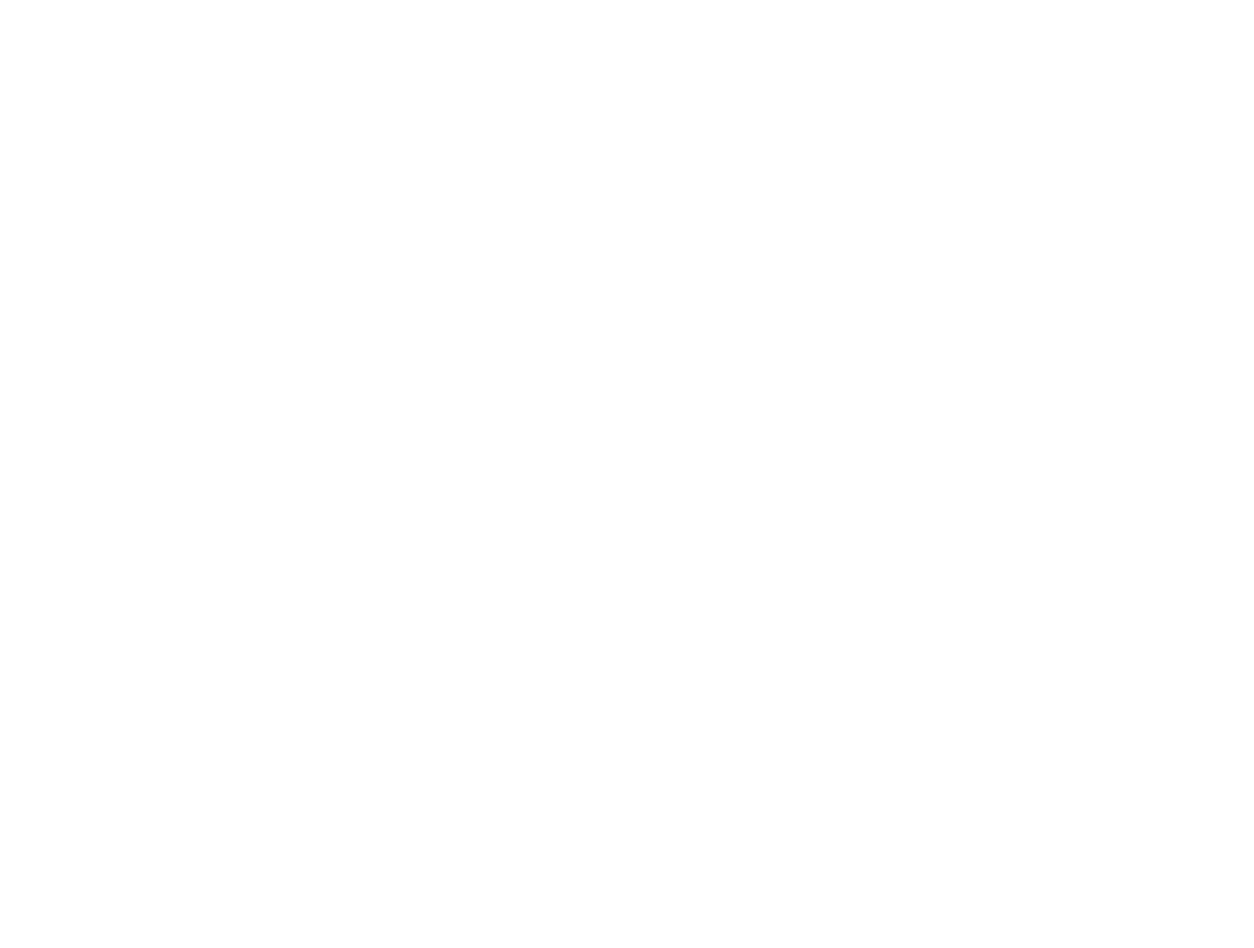
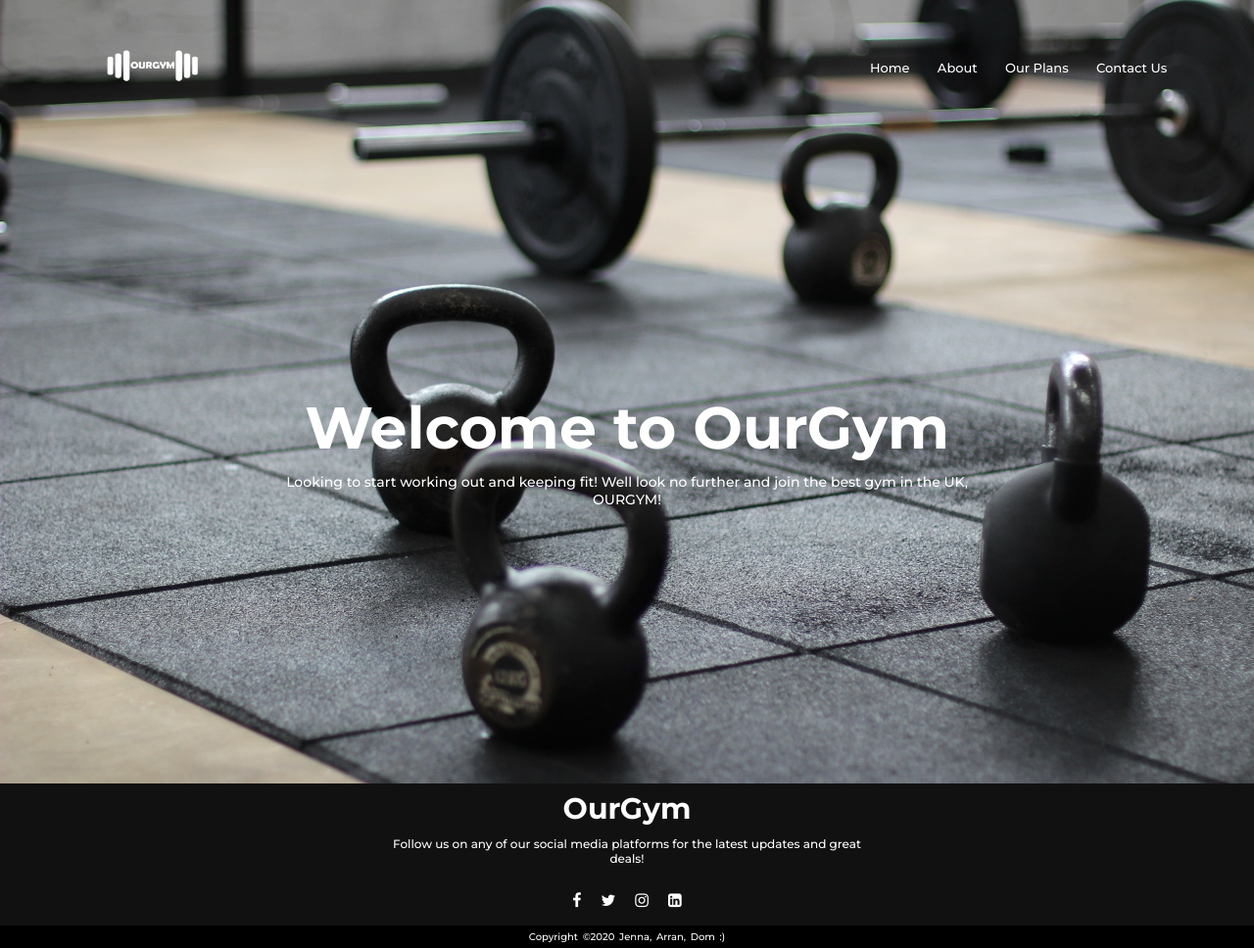
Before and after one commit to rgb20206/OurGymProject, a PHP site: page /php/index.php in a window 1280 px wide. Before the commit the page is empty. Shown: the whole page at 98% size. Before the commit the page ends 800 px from the top, so only its background shows below. Run offline with PHP 8.4, Linux system fonts and the light colour scheme.

Commit message:
updated index.php and style.css

```diff
--- a/src/main/php/constants/constants.php
+++ b/src/main/php/constants/constants.php
@@ -1 +1,8 @@
 <?php
+
+define('HOME', 'https://devweb2020.cis.strath.ac.uk/~rgb20206/OurGymProject/index.php');
+define('ABOUT', 'https://devweb2020.cis.strath.ac.uk/~rgb20206/OurGymProject/about.php');
+define('CONTACT', 'https://devweb2020.cis.strath.ac.uk/~rgb20206/OurGymProject/contact.php');
+define('PLANS', 'https://devweb2020.cis.strath.ac.uk/~rgb20206/OurGymProject/plans.php');
+define('FACILITIES', 'https://devweb2020.cis.strath.ac.uk/~rgb20206/OurGymProject/facilities.php');
+define('CLASSES', 'https://devweb2020.cis.strath.ac.uk/~rgb20206/OurGymProject/classes.php');
--- a/src/main/php/index.php
+++ b/src/main/php/index.php
@@ -9,8 +9,48 @@
     <meta name="viewport" content="width=device-width, initial-scale=1.0">
     <title>OurGym | Home</title>
     <link rel="stylesheet" href="../resources/css/style.css">
+    <link rel="preconnect" href="https://fonts.gstatic.com">
+    <link href="https://fonts.googleapis.com/css2?family=Montserrat:ital,wght@0,500;0,700;1,100;1,200;1,300;1,600&display=swap" rel="stylesheet">
+    <link rel="stylesheet" href="https://stackpath.bootstrapcdn.com/font-awesome/4.7.0/css/font-awesome.min.css">
 </head>
 <body>
+    <section class="main-header">
+        <nav>
+            <a href="index.php"><img src="../resources/media/dumbbell-logo-white.png"></a>
+            <div class="header-links">
+                <ul>
+                    <li><a href="<?php HOME ?>">Home</a></li>
+                    <li><a href="<?php ABOUT ?>">About</a></li>
+                    <li><a href="<?php PLANS ?>">Our Plans</a></li>
+                    <li><a href="<?php CONTACT ?>">Contact Us</a></li>
+                </ul>
+            </div>
+        </nav>
+
+        <div class="introduction">
+            <h1>Welcome to OurGym</h1>
+            <p>Looking to start working out and keeping fit! Well look no further and join the best gym in the UK,
+                <br>OURGYM!</p>
+        </div>
+    </section>
+
+    <!---- FOOTER ---->
+
+    <footer>
+        <div class="footer-text">
+            <h3>OurGym</h3>
+            <p>Follow us on any of our social media platforms for the latest updates and great deals!</p>
+            <ul class="socials">
+                <li><a href="#"><i class="fa fa-facebook"></i></a></li>
+                <li><a href="#"><i class="fa fa-twitter"></i></a></li>
+                <li><a href="#"><i class="fa fa-instagram"></i></a></li>
+                <li><a href="#"><i class="fa fa-linkedin-square"></i></a></li>
+            </ul>
+        </div>
+        <div class="copyright">
+            <p>copyright &copy;2020 Jenna, Arran, Dom :)</p>
+        </div>
+    </footer>
 
 </body>
 </html>
--- a/src/main/resources/css/style.css
+++ b/src/main/resources/css/style.css
@@ -1,4 +1,148 @@
 *{
     margin:0;
     padding:0;
+    font-family: 'Montserrat', sans-serif;
 }
+
+/*---- HOME PAGE ----*/
+.main-header{
+    min-height: 100vh;
+    position: relative;
+    width: 100%;
+    background-image: url(../media/background-5.png);
+    background-position: center;
+    background-size: cover;
+}
+
+nav{
+    display: flex;
+    padding: 2% 6%;
+    align-items: center;
+    justify-content: space-between;
+}
+
+nav img{
+    width: 150px;
+}
+
+.header-links{
+    flex: 1;
+    text-align: right;
+}
+
+.header-links ul li{
+    list-style: none;
+    display: inline-block;
+    padding: 8px 12px;
+    position: relative;
+}
+
+.header-links ul li a{
+    color: white;
+    text-decoration: none;
+    font-size: 13px;
+}
+
+.header-links ul li::after{
+    content: '';
+    width: 0%;
+    height: 2px;
+    background: rgba(175,175,175,1);
+    display: block;
+    margin: auto;
+    transition: 0.3s;
+}
+
+.header-links ul li:hover::after{
+    width: 100%;
+}
+
+/*---- HOME PAGE INTRO ----*/
+.introduction{
+    width: 90%;
+    color: white;
+    position: absolute;
+    top: 50%;
+    left: 50%;
+    transform: translate(-50%, 0%);
+    text-align: center;
+}
+
+.introduction h1{
+    font-size: 60px;
+}
+
+.introduction p{
+    margin: 10px 0px 40px;
+    font-size: 14px;
+    color: white;
+}
+
+/*---- FOOTER ----*/
+
+footer{
+    background: #111111;
+    height: auto;
+    width: 100vw;
+    padding-top: 7px;
+    color: white;
+}
+
+.footer-text{
+    display: flex;
+    align-items: center;
+    justify-content: center;
+    flex-direction: column;
+    text-align: center;
+}
+
+.footer-text h3{
+    font-size: 30px;
+    font-weight: 600;
+    text-transform: capitalize;
+}
+
+.footer-text p{
+    max-width: 500px;
+    margin: 10px auto;
+    font-size: 12px;
+}
+
+.socials{
+    list-style: none;
+    display: flex;
+    align-items: center;
+    justify-content: center;
+    margin: 16px 0 16px 0;
+}
+
+.socials li{
+    margin: 0 10px;
+}
+
+.socials a {
+    text-decoration: none;
+    color: white;
+}
+
+.socials a i{
+    font-size: 16px;
+    transition: 0.3s;
+}
+
+.socials a:hover {
+    color: red;
+}
+
+.copyright{
+    background: black;
+    width: 100vw;
+    padding: 5px 0;
+    text-align: center;
+}
+
+.copyright p{
+    font-size: 10px;
+    word-spacing: 2px;
+    text-transform: capitalize;
+}
```
Also changed, not shown: src/main/resources/media/background-2.jpg (added), src/main/resources/media/background-3.png (added), src/main/resources/media/background-4.png (added), src/main/resources/media/background-5.png (added), src/main/resources/media/dumbbell-logo-white.png (added).
